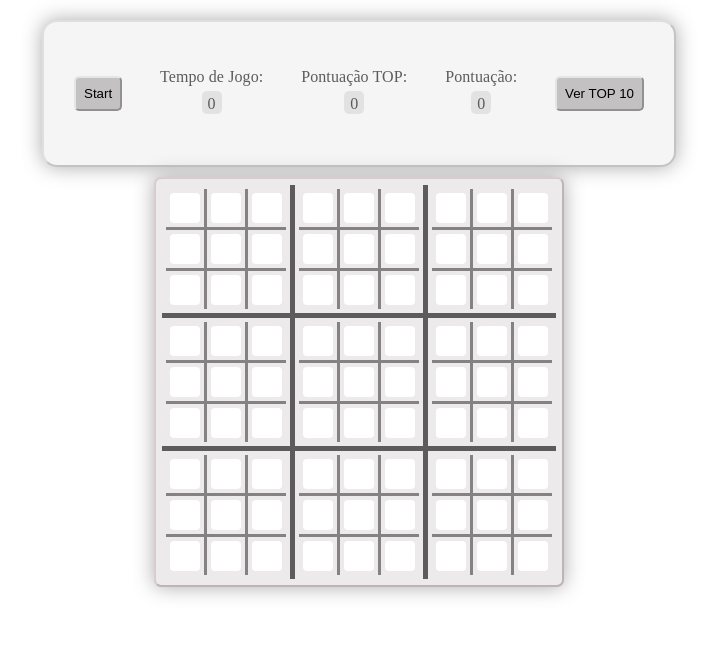
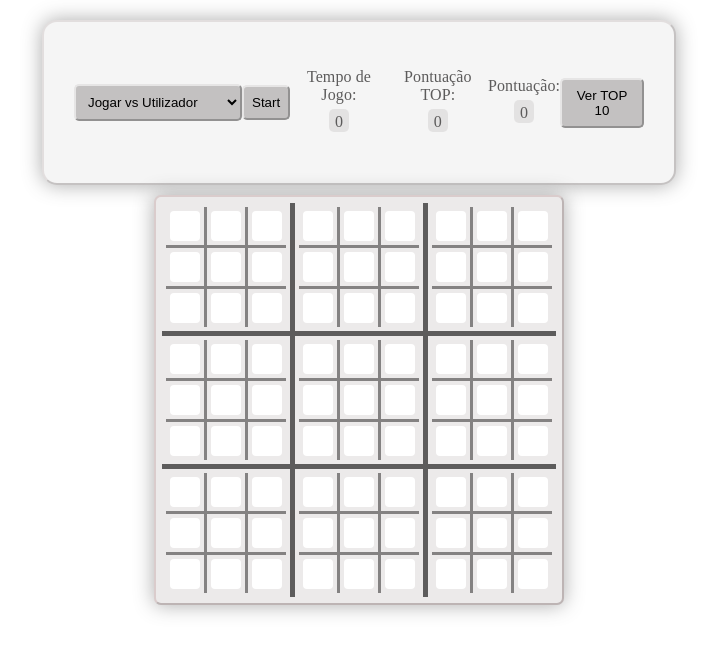
Before and after one commit to Marinelasuelly/LS-TP-Tic-Tac-Toe, a React (Create React App) app in the folder tic-tac-toe/: page / in a window 1280 px wide. Shown: the top 654 px of the page, without its empty margins (281-998 px from the left). Built offline with nearby package versions, Linux system fonts and the light colour scheme.

Commit message:
Update control-panel.component.jsx

```diff
--- a/tic-tac-toe/src/components/control-panel/control-panel.component.jsx
+++ b/tic-tac-toe/src/components/control-panel/control-panel.component.jsx
@@ -5,6 +5,11 @@ import React from "react"
 function ControlPanel(){
     return(
         <section id="panel-control">
+
+            <select name="vs" id="vs">
+            <option value="vsUtilizador">Jogar vs Utilizador</option>
+            <option value="vsComputador">Jogar vs Computador</option>
+            </select>
 
             <button type="button" id="btPlay" >Start</button>
 
```
